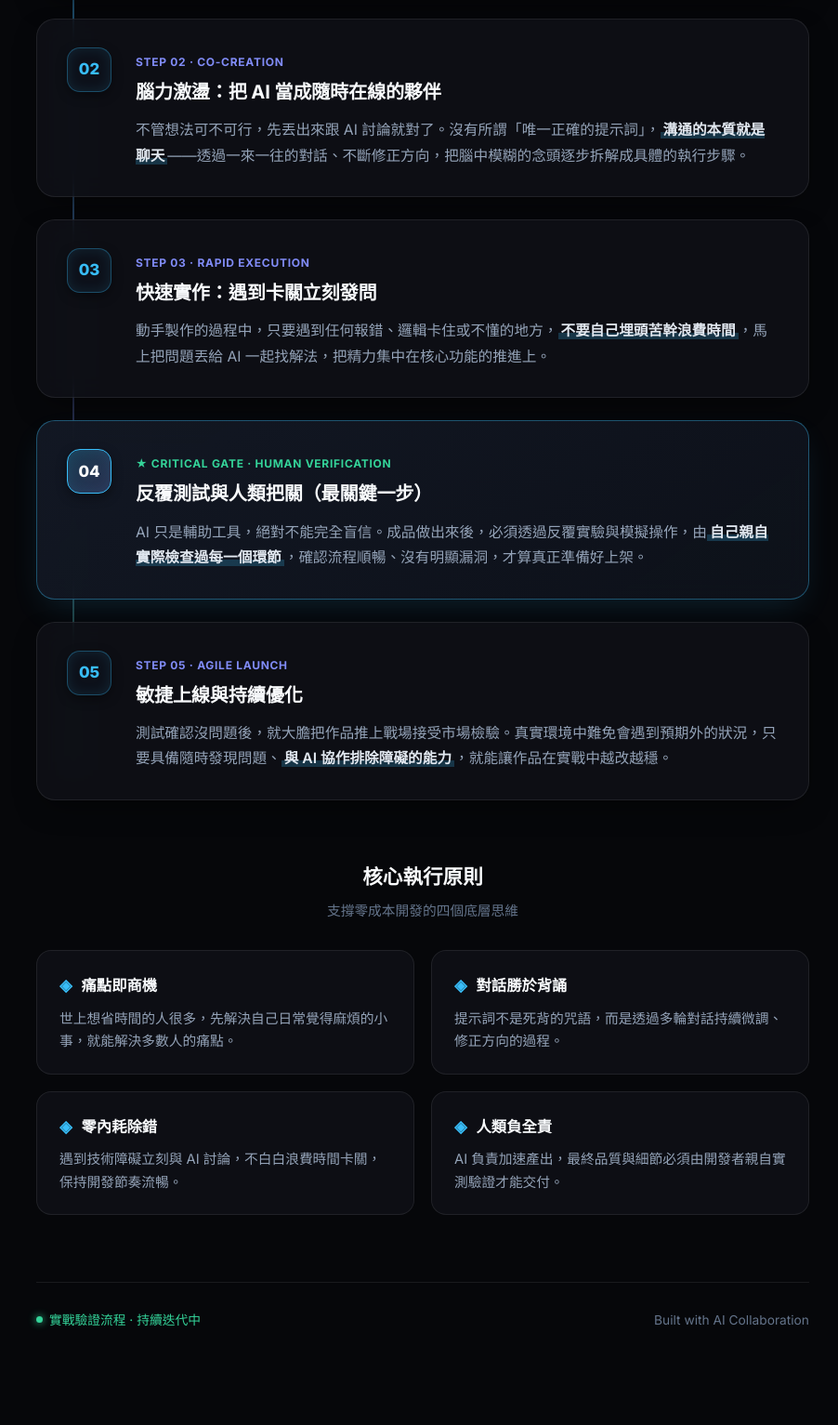
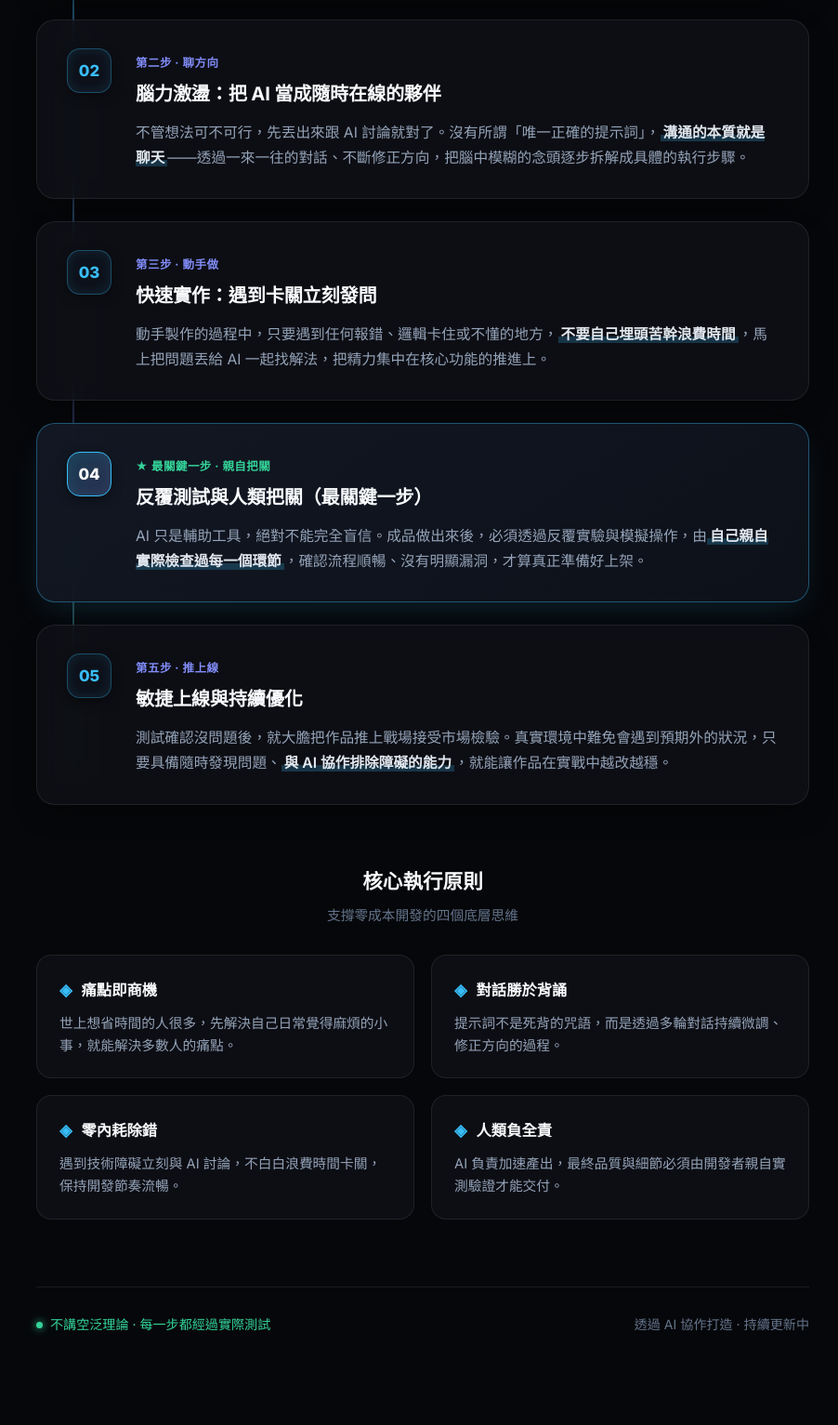
Before and after one commit to Crazymankey/system, a plain HTML site: page index.html in a window 1280 px wide. Shown: the part 650-2183 px from the top of the page at 93% size, without its empty margins (185-1087 px from the left). Drawn offline with Linux system fonts and the light colour scheme.

Commit message:
Update index.html

```diff
--- a/index.html
+++ b/index.html
@@ -3,7 +3,7 @@
 <head>
   <meta charset="UTF-8" />
   <meta name="viewport" content="width=device-width, initial-scale=1.0" />
-  <title>AI 實戰開發 5 步心法｜無本自動化開發思維</title>
+  <title>AI 實戰開發 5 步心法｜從生活靈感到作品上線</title>
   <meta name="description" content="不背死板提示詞，從日常偷懶需求出發，透過與 AI 持續對話、反覆實測與人類最終把關，打造零成本數位作品的實戰開發流程。" />
   <link rel="preconnect" href="https://fonts.googleapis.com">
   <link rel="preconnect" href="https://fonts.gstatic.com" crossorigin>
@@ -38,7 +38,6 @@
       -webkit-font-smoothing: antialiased;
     }
 
-    /* 背景精緻網格與環境光暈 */
     .bg-grid {
       position: fixed;
       inset: 0;
@@ -71,7 +70,6 @@
       padding: 72px 24px 96px;
     }
 
-    /* 頂部導覽列 */
     .topbar {
       display: flex;
       justify-content: space-between;
@@ -120,7 +118,6 @@
       color: var(--text-primary);
     }
 
-    /* 主視覺標題區 */
     header {
       text-align: center;
       margin-bottom: 68px;
@@ -132,10 +129,9 @@
       gap: 8px;
       padding: 6px 16px;
       border-radius: 999px;
-      font-size: 0.8rem;
+      font-size: 0.82rem;
       font-weight: 600;
-      letter-spacing: 0.08em;
-      text-transform: uppercase;
+      letter-spacing: 0.06em;
       color: var(--cyan);
       background: rgba(56, 189, 248, 0.08);
       border: 1px solid rgba(56, 189, 248, 0.25);
@@ -162,7 +158,6 @@
       font-weight: 400;
     }
 
-    /* 步驟時間軸容器 */
     .timeline {
       position: relative;
       display: flex;
@@ -204,7 +199,6 @@
       box-shadow: 0 20px 40px -15px rgba(56, 189, 248, 0.14);
     }
 
-    /* 第 4 步重點強調樣式 */
     .step-card.featured {
       background: linear-gradient(145deg, rgba(20, 26, 38, 0.9) 0%, rgba(15, 19, 28, 0.85) 100%);
       border: 1px solid rgba(56, 189, 248, 0.38);
@@ -239,11 +233,10 @@
 
     .step-tag {
       display: inline-block;
-      font-size: 0.75rem;
+      font-size: 0.78rem;
       font-weight: 700;
-      letter-spacing: 0.06em;
+      letter-spacing: 0.04em;
       color: var(--indigo);
-      text-transform: uppercase;
       margin-bottom: 4px;
     }
 
@@ -271,7 +264,6 @@
       padding: 0 3px;
     }
 
-    /* 核心心法 2x2 網格區 */
     .principles-section {
       margin-top: 64px;
     }
@@ -333,7 +325,6 @@
       line-height: 1.65;
     }
 
-    /* 頁尾 */
     footer {
       margin-top: 72px;
       padding-top: 28px;
@@ -344,13 +335,13 @@
       flex-wrap: wrap;
       gap: 12px;
       color: var(--text-muted);
-      font-size: 0.86rem;
+      font-size: 0.88rem;
     }
 
     .status-pill {
       display: inline-flex;
       align-items: center;
-      gap: 7px;
+      gap: 8px;
       color: var(--emerald);
       font-weight: 500;
     }
@@ -393,7 +384,7 @@
     <nav class="topbar">
       <div class="brand">
         <span class="brand-dot"></span>
-        <span>AI PRACTICAL PLAYBOOK</span>
+        <span>AI 實戰開發指南</span>
       </div>
       <button class="copy-btn" id="copyBtn" onclick="copyWorkflow()">
         <svg width="15" height="15" viewBox="0 0 24 24" fill="none" stroke="currentColor" stroke-width="2" stroke-linecap="round" stroke-linejoin="round"><rect x="9" y="9" width="13" height="13" rx="2" ry="2"></rect><path d="M5 15H4a2 2 0 0 1-2-2V4a2 2 0 0 1 2-2h9a2 2 0 0 1 2 2v1"></path></svg>
@@ -402,7 +393,7 @@
     </nav>
 
     <header>
-      <div class="pill">✦ Zero-Cost Digital Builder</div>
+      <div class="pill">✦ 新手友善 · 無本開發思維</div>
       <h1>AI 實戰開發 5 步心法</h1>
       <p class="subtitle">不背死板的提示詞公式，從日常「想偷懶」的真實痛點出發，透過高頻對話與人類最終把關，把想法變成穩定運作的數位作品。</p>
     </header>
@@ -411,7 +402,7 @@
       <article class="step-card">
         <div class="step-badge">01</div>
         <div class="step-body">
-          <span class="step-tag">Step 01 · Inspiration</span>
+          <span class="step-tag">第一步 · 找靈感</span>
           <h2>靈感探索：從日常「偷懶」找題目</h2>
           <p>不要憑空硬想大題目，最好的點子都藏在食衣住行育樂的細節裡。問自己一個問題：<span class="highlight-text">「生活或工作中有哪件事讓我覺得很麻煩、很想偷懶？」</span>只要有想省事的念頭，就有源源不絕的作品靈感。</p>
         </div>
@@ -420,7 +411,7 @@
       <article class="step-card">
         <div class="step-badge">02</div>
         <div class="step-body">
-          <span class="step-tag">Step 02 · Co-Creation</span>
+          <span class="step-tag">第二步 · 聊方向</span>
           <h2>腦力激盪：把 AI 當成隨時在線的夥伴</h2>
           <p>不管想法可不可行，先丟出來跟 AI 討論就對了。沒有所謂「唯一正確的提示詞」，<span class="highlight-text">溝通的本質就是聊天</span>——透過一來一往的對話、不斷修正方向，把腦中模糊的念頭逐步拆解成具體的執行步驟。</p>
         </div>
@@ -429,7 +420,7 @@
       <article class="step-card">
         <div class="step-badge">03</div>
         <div class="step-body">
-          <span class="step-tag">Step 03 · Rapid Execution</span>
+          <span class="step-tag">第三步 · 動手做</span>
           <h2>快速實作：遇到卡關立刻發問</h2>
           <p>動手製作的過程中，只要遇到任何報錯、邏輯卡住或不懂的地方，<span class="highlight-text">不要自己埋頭苦幹浪費時間</span>，馬上把問題丟給 AI 一起找解法，把精力集中在核心功能的推進上。</p>
         </div>
@@ -438,7 +429,7 @@
       <article class="step-card featured">
         <div class="step-badge">04</div>
         <div class="step-body">
-          <span class="step-tag">★ Critical Gate · Human Verification</span>
+          <span class="step-tag">★ 最關鍵一步 · 親自把關</span>
           <h2>反覆測試與人類把關（最關鍵一步）</h2>
           <p>AI 只是輔助工具，絕對不能完全盲信。成品做出來後，必須透過反覆實驗與模擬操作，由<span class="highlight-text">自己親自實際檢查過每一個環節</span>，確認流程順暢、沒有明顯漏洞，才算真正準備好上架。</p>
         </div>
@@ -447,7 +438,7 @@
       <article class="step-card">
         <div class="step-badge">05</div>
         <div class="step-body">
-          <span class="step-tag">Step 05 · Agile Launch</span>
+          <span class="step-tag">第五步 · 推上線</span>
           <h2>敏捷上線與持續優化</h2>
           <p>測試確認沒問題後，就大膽把作品推上戰場接受市場檢驗。真實環境中難免會遇到預期外的狀況，只要具備隨時發現問題、<span class="highlight-text">與 AI 協作排除障礙的能力</span>，就能讓作品在實戰中越改越穩。</p>
         </div>
@@ -494,9 +485,9 @@
     <footer>
       <div class="status-pill">
         <span class="status-dot"></span>
-        <span>實戰驗證流程 · 持續迭代中</span>
+        <span>不講空泛理論 · 每一步都經過實際測試</span>
       </div>
-      <div>Built with AI Collaboration</div>
+      <div>透過 AI 協作打造 · 持續更新中</div>
     </footer>
   </div>
 
```
